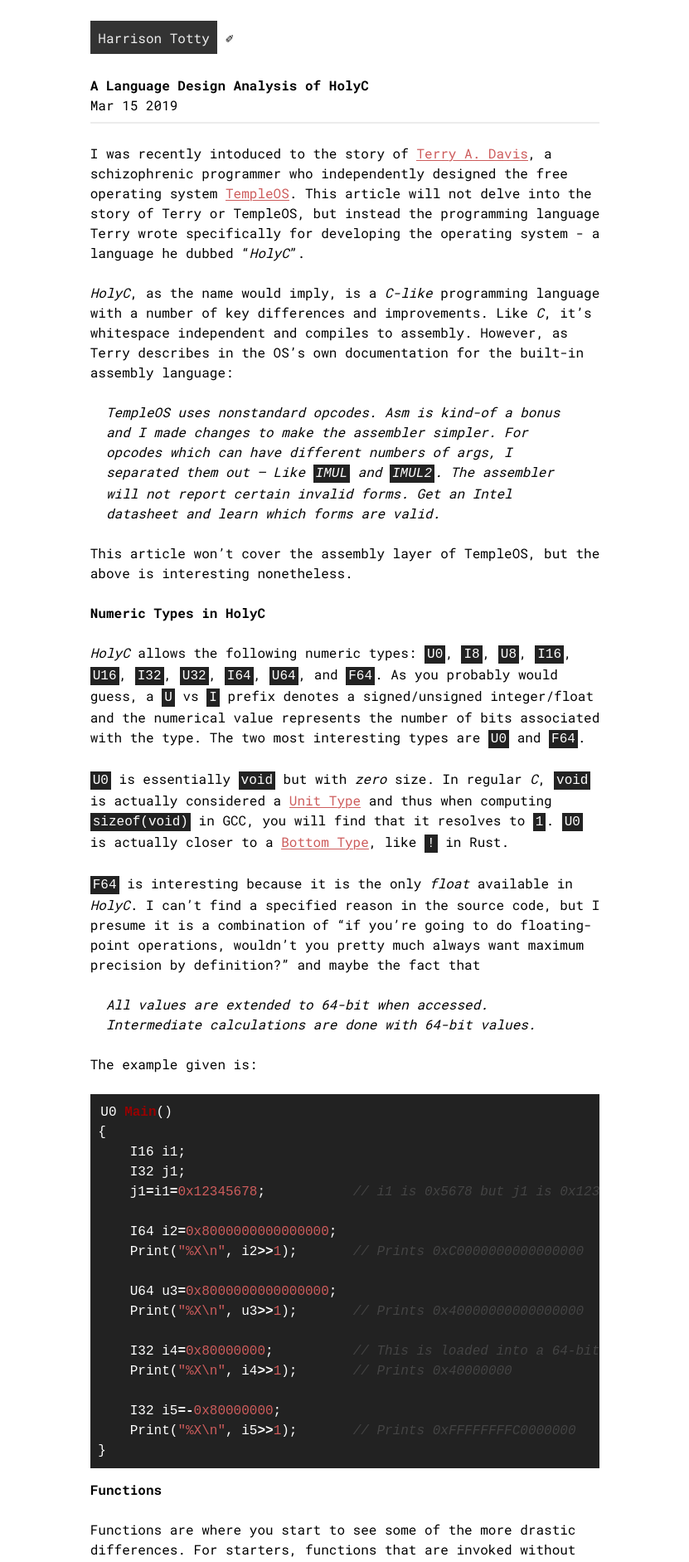
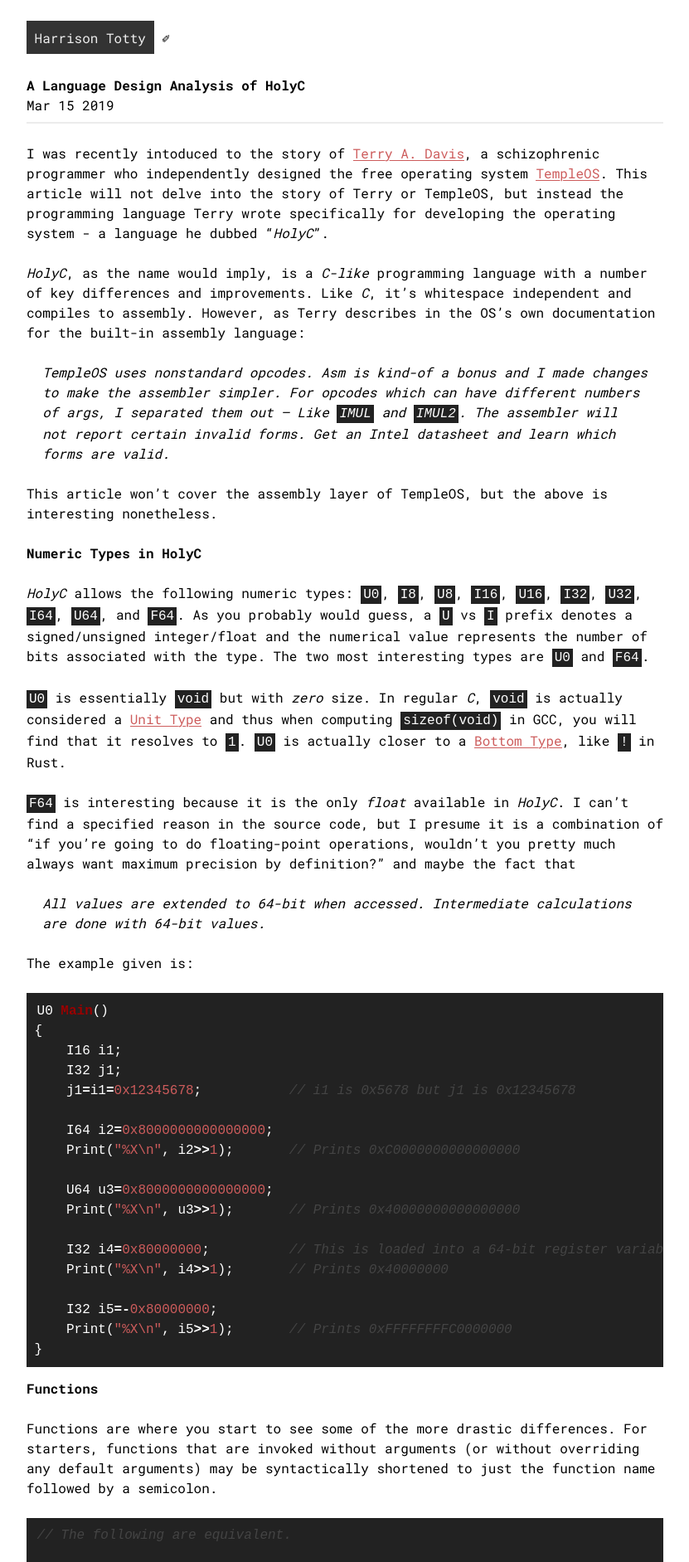
Before and after one commit to HarrisonTotty/harrisontotty.github.io, a Jekyll site: the page built from _posts/2019-03-15-a-lang-design-analysis-of-holyc.md, in a window 1280 px wide. Shown: the top 1883 px of the page at 83% size, without its empty margins (224-1055 px from the left). Built offline with Jekyll 4.4.1, drawn with Linux system fonts in a browser that asks for light colours.

Commit message:
Modify post width

```diff
--- a/_layouts/post.html
+++ b/_layouts/post.html
@@ -18,7 +18,7 @@
     content: ' ⌂';
   }
   main, footer, body > header {
-    max-width: 64ch;
+    max-width: 80ch;
     margin: auto;
   }
   main {
```
